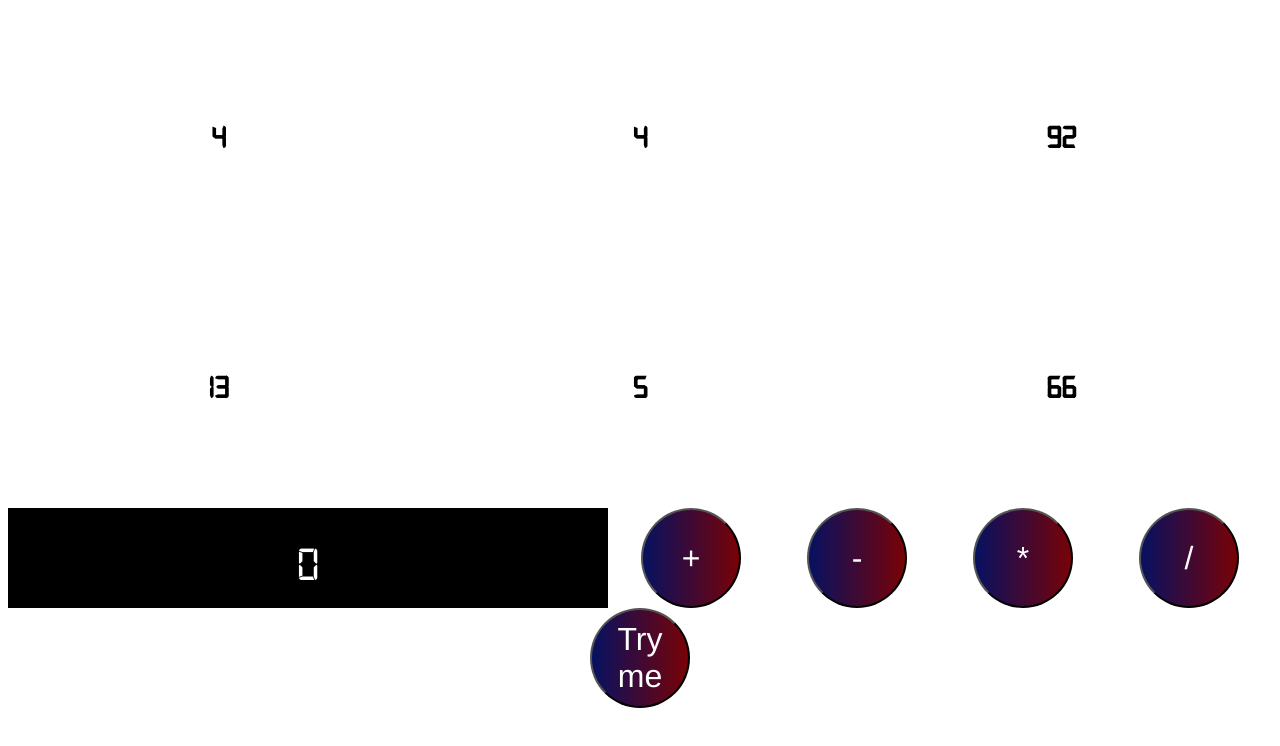
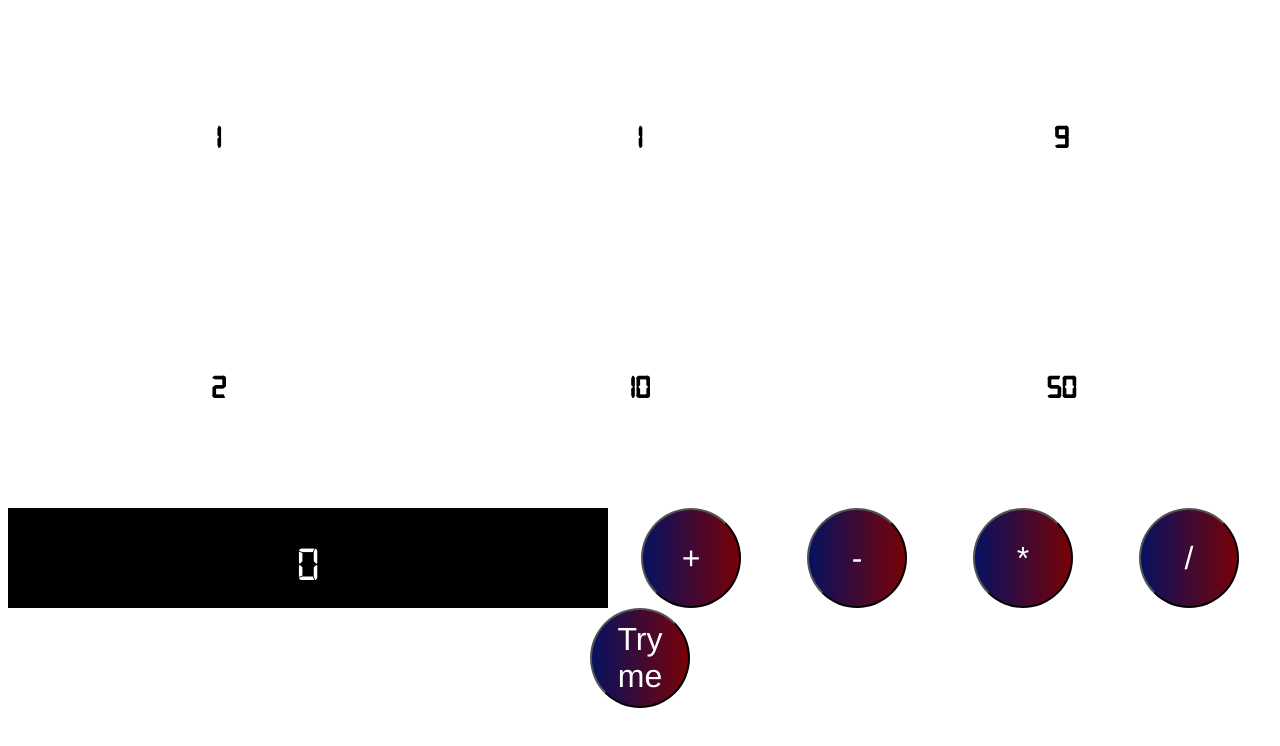
Before and after one commit to Shutt90/countdownv2, a React (Create React App) app: page / in a window 1280 px wide. Shown: the top 746 px of the page. Built offline with nearby package versions, Linux system fonts and the light colour scheme.

Commit message:
Set fixed values for cards

```diff
--- a/src/containers/CardContainer.tsx
+++ b/src/containers/CardContainer.tsx
@@ -3,18 +3,18 @@ import generateNums from '../helpers/generateNums'
 
 function CardContainer(props: any) {
 
-    let numberArr: number[]
-
-    numberArr = [generateNums(), generateNums(), generateNums(), generateNums(), generateNums(), generateNums()]
+    const largeNums: number[] = [10, 25, 50, 100];
+    const smallNums: number[] = [1,2,3,4,5,6,7,8,9]
 
   return (
     <div className="cardContainer">
-        <Card value={numberArr[0]} />
-        <Card value={numberArr[1]} />
-        <Card value={numberArr[2]} />
-        <Card value={numberArr[3]} />
-        <Card value={numberArr[4]} />
-        <Card value={numberArr[5]} />
+        <Card value={smallNums[generateNums(smallNums.length)]} />
+        <Card value={smallNums[generateNums(smallNums.length)]} />
+        <Card value={smallNums[generateNums(smallNums.length)]} />
+        <Card value={smallNums[generateNums(smallNums.length)]} />
+        <Card value={largeNums[generateNums(largeNums.length)]} />
+        <Card value={largeNums[generateNums(largeNums.length)]} />
+
     </div>
   )
 }
```
